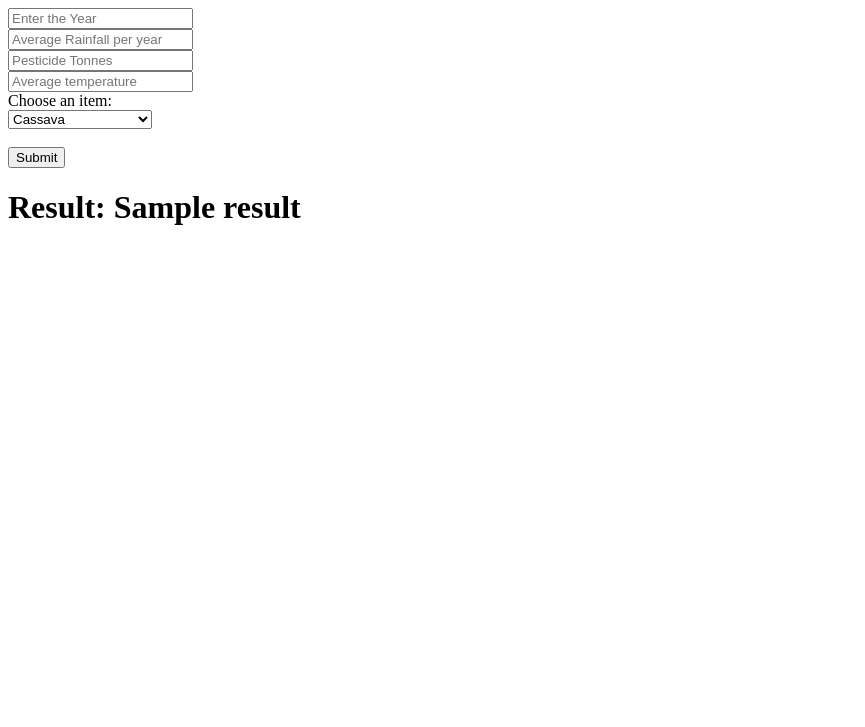
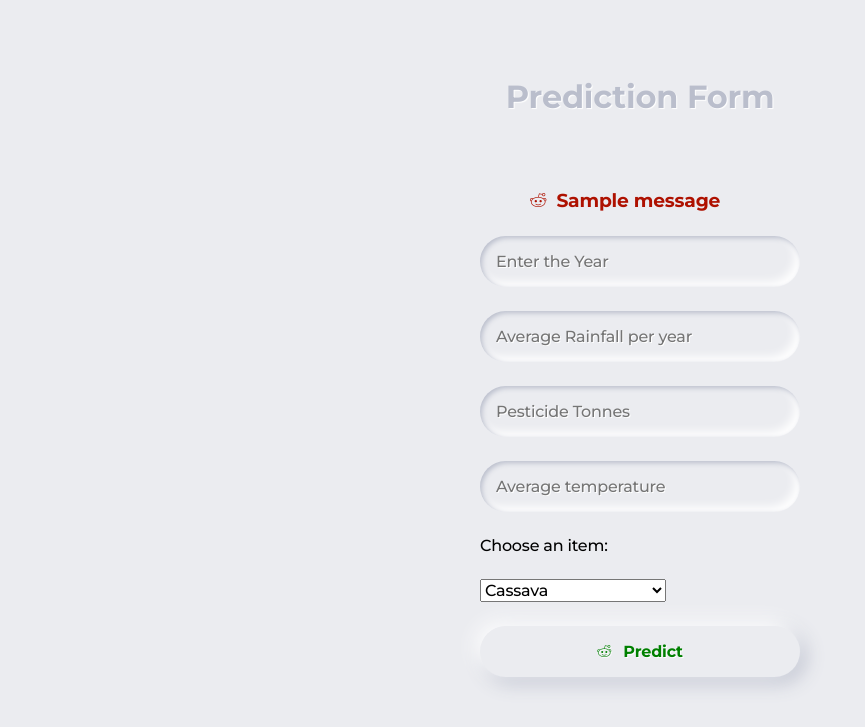
Before and after one commit to ronnyonjetech/kenya_crop_yield_estimator, a Django app: template crop_yield_estimator/templates/prediction.html in a window 1280 px wide. Shown: the top 727 px of the page, without its empty margins (0-865 px from the left). Run offline with Django 4.2, Linux system fonts and the light colour scheme; the template is opened without the code that fills it: most values are stand-ins (such as "Sample title", 1, 10 or a date in 2020); one stand-in notice (Sample message) is shown.

Commit message:
modified prediction feature

```diff
--- a/crop_yield_estimator/calc/views.py
+++ b/crop_yield_estimator/calc/views.py
@@ -1,6 +1,7 @@
 from django.shortcuts import render
 from .models import Calculator
 import pickle
+from django.contrib import messages
 #global variable
 items=[]
 # Create your views here
@@ -58,6 +59,8 @@ def calculations(request):
     machineLearningModel=pickle.load(f)
 
   result=machineLearningModel.predict([items])
+
+  messages.info(request,result)
   return render(request,'prediction.html',{'result':result})
 
 def predict(request):
--- a/crop_yield_estimator/templates/index.html
+++ b/crop_yield_estimator/templates/index.html
@@ -17,6 +17,7 @@
         padding-top: 75px;
         display: flex;
         flex-direction: column;
+        background-color: #ebecf0;
       }
       .header {
         position: fixed;
@@ -24,7 +25,7 @@
         left: 0;
         width: 100%;
         padding: 20px 100px;
-        background: white;
+        background: #ebecf0;
         display: flex;
         justify-content: space-between;
         align-items: center;
@@ -79,7 +80,7 @@
         height: 100%;
       }
       footer {
-        background-color: white;
+        background-color: #ebecf0;
         margin-top: auto;
         display: flex;
       }
--- a/crop_yield_estimator/templates/prediction.html
+++ b/crop_yield_estimator/templates/prediction.html
@@ -3,28 +3,147 @@
   <head>
     <meta charset="UTF-8" />
     <meta name="viewport" content="width=device-width, initial-scale=1.0" />
-    <title>Document</title>
+    <link
+      rel="stylesheet"
+      href="https://unpkg.com/ionicons@4.5.10-0/dist/css/ionicons.min.css"
+    />
+    <title>Prediction Form</title>
+    <style>
+      /*.container {
+        position: absolute;
+        top: 50%;
+        left: 50%;
+        transform: translate(-50%, -50%);
+        padding: 10px;
+      }*/
+      @import url("https://fonts.googleapis.com/css?family=Montserrat:500,700&amp;display=swap");
+
+      body,
+      html {
+        background-color: #ebecf0;
+      }
+      body,
+      p,
+      input,
+      select,
+      textarea,
+      button {
+        font-family: "Montserrat", sans-serif;
+        letter-spacing: -0.2px;
+        font-size: 16px;
+      }
+      div,
+      p {
+        color: #babecc;
+        text-shadow: 1px 1px 1px #fff;
+      }
+      form {
+        padding: 16px;
+        width: 320px;
+        margin: 0 auto;
+      }
+      .segment {
+        padding: 32px 0;
+        text-align: center;
+      }
+      button,
+      input {
+        border: 0;
+        outline: 0;
+        font-size: 16px;
+        border-radius: 320px;
+        padding: 16px;
+        background-color: #ebecf0;
+        text-shadow: 1px 1px 0 #fff;
+      }
+      label {
+        display: block;
+        margin-bottom: 24px;
+        width: 100%;
+      }
+      input {
+        margin-right: 8px;
+        box-shadow: inset 2px 2px 5px #babecc, inset -5px -5px 10px #fff;
+        width: 100%;
+        box-sizing: border-box;
+        transition: all 0.2s ease-in-out;
+        appearance: none;
+        -webkit-appearance: none;
+      }
+      input:focus {
+        box-shadow: inset 1px 1px 2px #babecc, inset -1px -1px 2px #fff;
+      }
+      button {
+        color: #61677c;
+        font-weight: bold;
+        box-shadow: -5px -5px 20px #fff, 5px 5px 20px #babecc;
+        transition: all 0.2s ease-in-out;
+        cursor: pointer;
+        font-weight: 600;
+      }
+      button:hover {
+        box-shadow: -2px -2px 5px #fff, 2px 2px 5px #babecc;
+      }
+      button:active {
+        box-shadow: inset 1px 1px 2px #babecc, inset -1px -1px 2px #fff;
+      }
+      button .icon {
+        margin-right: 8px;
+      }
+      button.unit {
+        border-radius: 8px;
+        line-height: 0;
+        width: 48px;
+        height: 48px;
+        display: inline-flex;
+        justify-content: center;
+        align-items: center;
+        margin: 0 8px;
+        font-size: 19.2px;
+      }
+      button.unit .icon {
+        margin-right: 0;
+      }
+      button.red {
+        display: block;
+        width: 100%;
+        color: green;
+      }
+      .input-group {
+        display: flex;
+        align-items: center;
+        justify-content: flex-start;
+      }
+      .input-group label {
+        margin: 0;
+        flex: 1;
+      }
+    </style>
   </head>
   <body>
-    <div class="container">
+    <!-- <div class="container">
       <form action="calculations" method="post">
         {%csrf_token%}
-        <input type="number" name="year" placeholder="Enter the Year" /><br />
+        <input
+          type="number"
+          name="year"
+          placeholder="Enter the Year"
+        /><br /><br />
         <input
           type="number"
           name="rainfall"
           placeholder="Average Rainfall per year"
-        /><br />
+        /><br /><br />
         <input
           type="number"
           name="pesticide"
           placeholder="Pesticide Tonnes"
-        /><br />
+        /><br /><br />
         <input
           type="number"
           name="temperature"
           placeholder="Average temperature"
-        /><br />
+        /><br /><br />
         <label for="items">Choose an item:</label><br />
         <select name="item" id="cars">
           <option value="cassava">Cassava</option>
@@ -39,7 +158,78 @@
         ><br /><br />
         <input type="Submit" />
       </form>
-    </div>
-    <h1>Result: {{result}}</h1>
+      <h1>Predicted Yield : {{result}}</h1>
+    </div> -->
+    <form action="calculations" method="post">
+      {%csrf_token%}
+      <div class="segment">
+        <h1>Prediction Form</h1>
+      </div>
+      <label style="margin-left: 50px; color: #ae1100">
+        {%for message in messages%}
+        <h3><i class="icon ion ion-logo-reddit"></i>&nbsp&nbsp{{message}}</h3>
+        {%endfor%}
+      </label>
+
+      <label>
+        <input type="number" name="year" placeholder="Enter the Year" />
+      </label>
+      <label>
+        <input
+          type="number"
+          name="rainfall"
+          placeholder="Average Rainfall per year"
+        />
+      </label>
+
+      <label>
+        <input type="number" name="pesticide" placeholder="Pesticide Tonnes" />
+      </label>
+      <label>
+        <input
+          type="number"
+          name="temperature"
+          placeholder="Average temperature"
+        />
+      </label>
+      <label>
+        <label for="items">Choose an item:</label>
+        <select name="item" id="cars">
+          <option value="cassava">Cassava</option>
+          <option value="maize">Maize</option>
+          <option value="plantains">Plantains and others</option>
+          <option value="potatoes">Potatoes</option>
+          <option value="rice">Rice,paddy</option>
+          <option value="sorghum">Sorghum</option>
+          <option value="soybeans">Soybeans</option>
+          <option value="sweet_potatoes">Sweet potatoes</option>
+          <option value="wheat">Wheat</option>
+        </select>
+      </label>
+      <button class="red" type="submit">
+        <i class="icon ion ion-logo-reddit"></i> Predict
+      </button>
+      <!--
+      <div class="segment" style="color: #ae1100">
+        <label class="unit">
+          <a> <i class="icon ion ion-logo-reddit">Hello</i></a>
+        </label>
+        <button class="unit" type="button">
+          <i class="icon ion-md-bookmark"></i>
+        </button>
+        <button class="unit" type="button">
+          <i class="icon ion-md-settings"></i>
+        </button>
+      </div> -->
+
+      <!-- <div class="input-group">
+        <label>
+          <input type="text" placeholder="Email Address" />
+        </label>
+        <button class="unit" type="button">
+          <i class="icon ion-md-search"></i>
+        </button>
+      </div> -->
+    </form>
   </body>
 </html>
--- a/crop_yield_estimator/templates/register.html
+++ b/crop_yield_estimator/templates/register.html
@@ -4,7 +4,7 @@
     <meta charset="UTF-8" />
     <meta http-equiv="X-UA-Compatible" content="IE=edge" />
     <meta name="viewport" content="width=device-width, initial-scale=1.0" />
-    <title>Log In</title>
+    <title>Register</title>
     <link
       rel="stylesheet"
       href="https://unpkg.com/ionicons@4.5.10-0/dist/css/ionicons.min.css"
```
Also changed, not shown: 1 other file.
